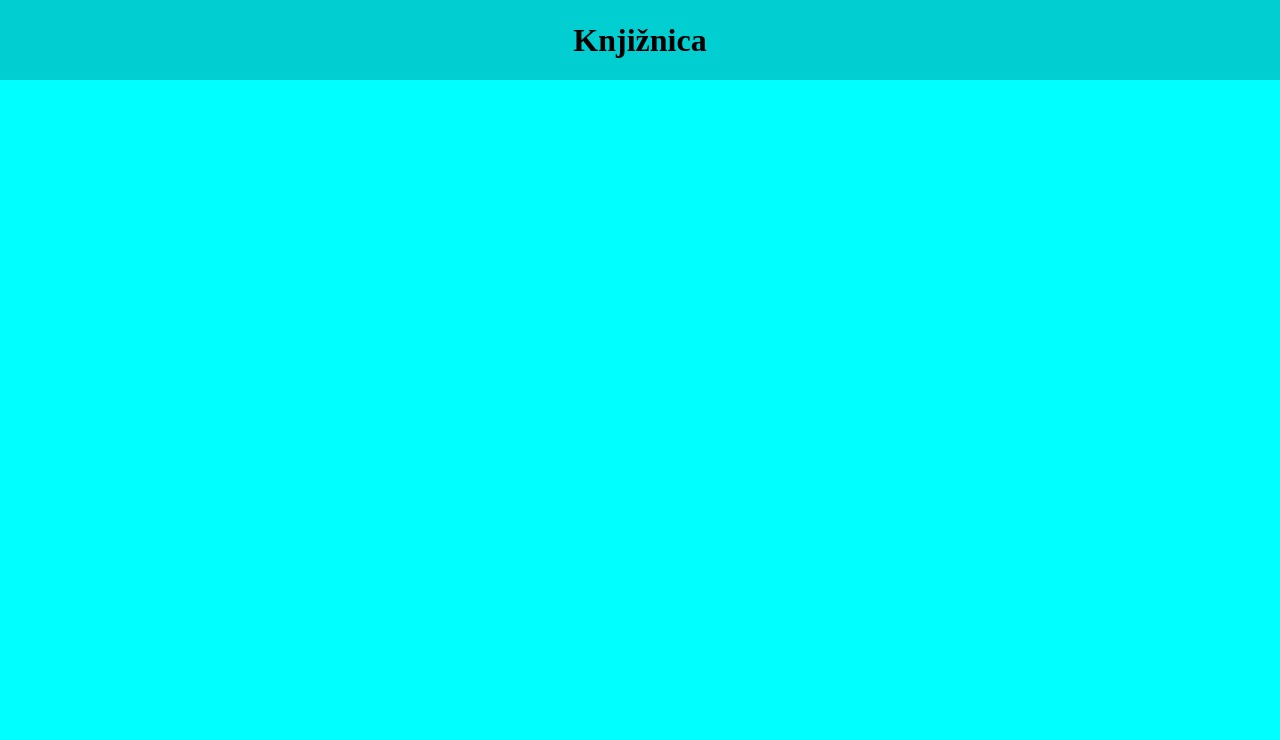
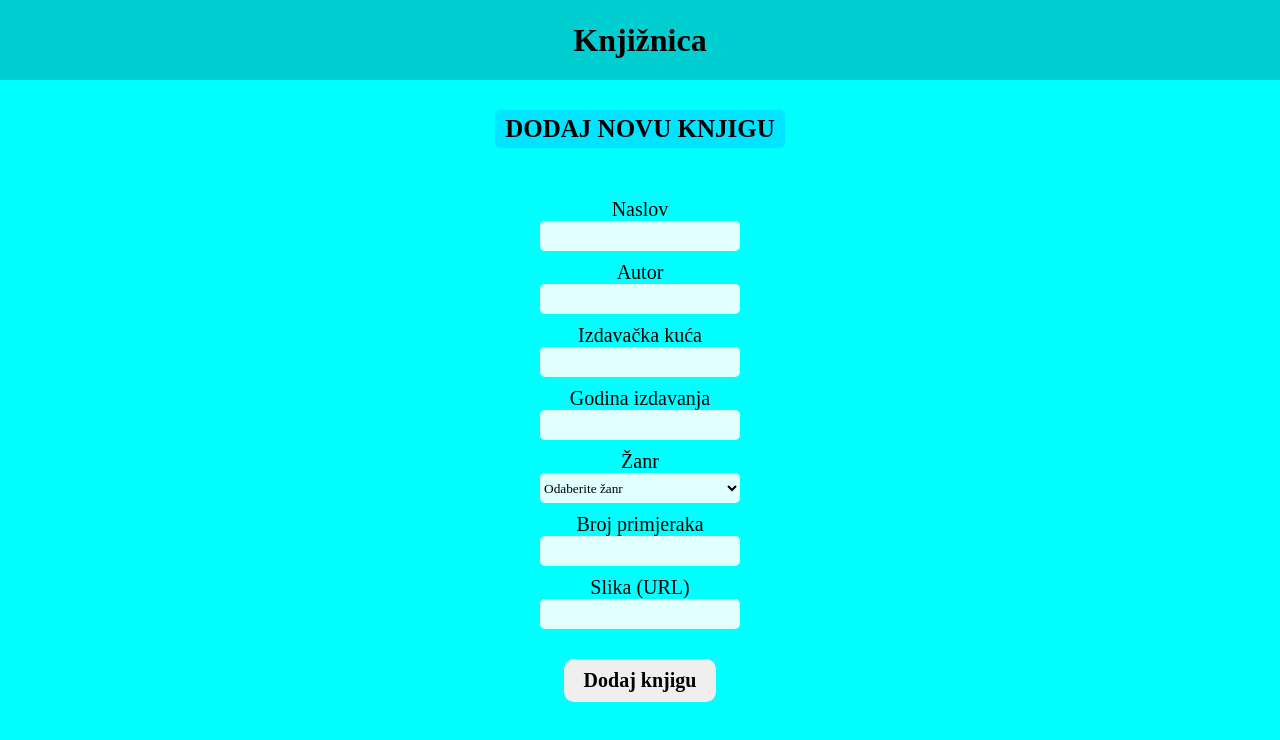
Before and after one commit to SimeJadrijev/Internship-14-Knjiznica, a React (Vite) app: page / in a window 1280 px wide. Shown: the top 740 px of the page. Built offline with nearby package versions, Linux system fonts and the light colour scheme; a web font is replaced by a local one.

Commit message:
Added the 'add new book' form

```diff
--- a/package.json
+++ b/package.json
@@ -11,7 +11,8 @@
   },
   "dependencies": {
     "react": "^18.2.0",
-    "react-dom": "^18.2.0"
+    "react-dom": "^18.2.0",
+    "uuid": "^9.0.1"
   },
   "devDependencies": {
     "@types/react": "^18.2.56",
--- a/src/App.css
+++ b/src/App.css
@@ -3,6 +3,7 @@
 
 /* sections */
 @import "./styles/sections/header.css";
+@import "./styles/sections/add-book-form.css";
 
 /* general */
 
@@ -14,4 +15,12 @@
 
 body{
   background-color: aqua;
+  display: flex;
+  align-items: center;
 }
+#root{
+  display: flex;
+  flex-direction: column;
+  align-items: center;
+  width: 100%;
+}
--- a/src/App.jsx
+++ b/src/App.jsx
@@ -1,11 +1,14 @@
 import './App.css'
 import Header from './components/Header'
+import AddBookForm from './components/AddBookForm'
 
 function App() {
 
   return (
-    <Header />
-
+    <>
+      <Header />
+      <AddBookForm />
+    </>
   )
 
 }
--- /dev/null
+++ b/src/components/AddBookForm.jsx
@@ -0,0 +1,87 @@
+import { useState } from "react"
+import { v4 as uuidv4 } from "uuid";
+
+const AddBookForm = () => {
+
+    const [title, setTitle] = useState("");
+    const [author, setAuthor] = useState("");
+    const [imageUrl, setImageUrl] = useState("");
+    const [publisher, setPublisher] = useState("");
+    const [publicationYear, setPublicationYear] = useState("");
+    const [genre, setGenre] = useState("");
+    const [numberOfCopies, setNumberOfCopies] = useState("");
+
+    const handleSubmit = (e) => {
+        e.preventDefault();
+        if (!title || !author || !publisher || !publicationYear || !genre || !numberOfCopies) {
+          alert('Molimo unesite sve potrebne informacije.');
+          return;
+        }
+        const newBook = {
+          id: uuidv4(),
+          title,
+          author,
+          publisher,
+          publicationYear,
+          genre,
+          numberOfCopies,
+          imageUrl,
+        };
+        onAdd(newBook);
+        setTitle('');
+        setAuthor('');
+        setPublisher('');
+        setPublicationYear('');
+        setGenre('');
+        setNumberOfCopies('');
+        setImageUrl('');
+      };
+
+    return (
+
+        <>
+            <h2 className="section-title">Dodaj novu knjigu</h2>
+            <form className="add-book-form" onSubmit={handleSubmit}>
+                <div className="form-control">
+                    <label>Naslov</label>
+                    <input type="text" value={title} onChange={(e) => setTitle(e.target.value)} />
+                </div>
+                <div className="form-control">
+                    <label>Autor</label>
+                    <input type="text" value={author} onChange={(e) => setAuthor(e.target.value)} />
+                </div>
+                <div className="form-control">
+                    <label>Izdavačka kuća</label>
+                    <input type="text"value={publisher} onChange={(e) => setPublisher(e.target.value)} />
+                </div>
+                <div className="form-control">
+                    <label>Godina izdavanja</label>
+                    <input type="text" value={publicationYear} onChange={(e) => setPublicationYear(e.target.value)} />
+                </div>
+                <div className="form-control">
+                    <label>Žanr</label>
+                    <select value={genre} onChange={(e) => setGenre(e.target.value)}>
+                        <option value="">Odaberite žanr</option>
+                        <option value="roman">Roman</option>
+                        <option value="poezija">Poezija</option>
+                        <option value="drama">Drama</option>
+                        <option value="fantazija">Fantazija</option>
+                        <option value="znanstvena fantastika">Znanstvena fantastika</option>
+                        <option value="biografija">Biografija</option>
+                    </select>
+                </div>
+                <div className="form-control">
+                    <label>Broj primjeraka</label>
+                    <input type="number" value={numberOfCopies} onChange={(e) => setNumberOfCopies(e.target.value)} />
+                </div>
+                <div className="form-control">
+                    <label>Slika (URL)</label>
+                    <input type="text" value={imageUrl} onChange={(e) => setImageUrl(e.target.value)} />
+                </div>
+                <input type="submit" value="Dodaj knjigu" className="submit-button" />
+            </form>
+        </>
+    )
+}
+
+export default AddBookForm;
--- /dev/null
+++ b/src/styles/sections/add-book-form.css
@@ -0,0 +1,48 @@
+.add-book-form{
+    display: flex;
+    flex-direction: column;
+    margin-top: 50px;
+    width: 70%;
+    align-items: center;
+    gap: 10px;
+
+}
+
+.form-control{
+    display: flex;
+    flex-direction: column;
+    align-items: center;
+}
+.form-control label{
+    font-size: 20px;
+}
+.form-control input, select{
+    height: 30px;
+    width: 200px;
+    border: none;
+    border-radius: 5px;
+    background-color: rgba(255, 255, 255, 0.878);
+}
+
+.section-title{
+    margin-top: 30px;
+    background-color:rgba(0, 191, 255, 0.4);
+    padding: 5px 10px;
+    border-radius: 5px;
+    text-transform: uppercase;
+    font-family: "Fuse-text";
+    font-size: 25px;
+}
+
+.submit-button{
+    padding: 10px 20px;
+    border: none;
+    border-radius: 10px;
+    font-size: 20px;
+    cursor: pointer;
+    font-weight: 900;
+}
+
+.add-book-form .submit-button{
+    margin-top: 20px;
+}
--- a/src/styles/sections/header.css
+++ b/src/styles/sections/header.css
@@ -4,4 +4,5 @@ header{
     height: 80px;
     justify-content: center;
     align-items: center;
+    width: 100%;
 }
```
Also changed, not shown: 1 other file (tests, documents, lock files or other folders).
